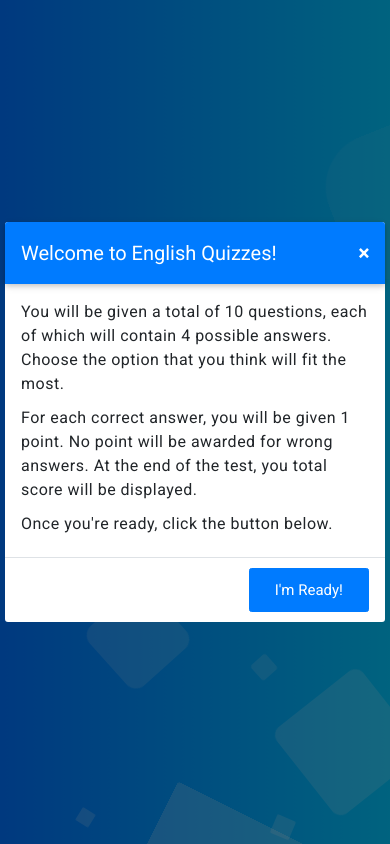
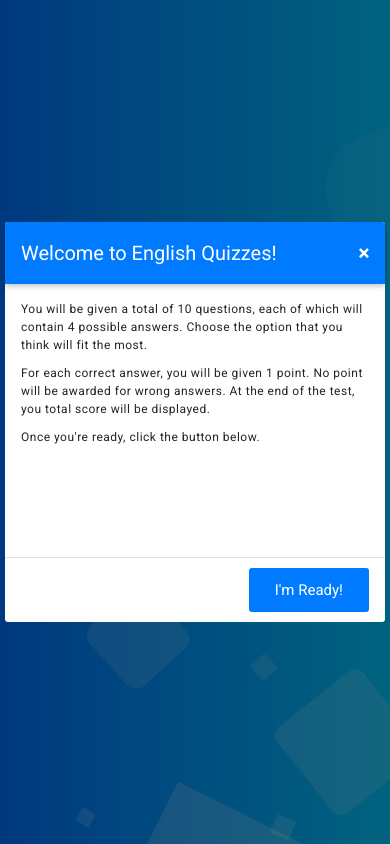
Before and after one commit to thangnt294/english-quizzes, a React (Create React App) app in the folder root/client/: page / in a window 390 px wide. Both pictures are taken after a click on the button "START". Built offline with nearby package versions, Linux system fonts and the light colour scheme; no server answers.

Commit message:
Added responsive design

```diff
--- a/root/client/src/admin-page/css/AdminPage.css
+++ b/root/client/src/admin-page/css/AdminPage.css
@@ -61,3 +61,66 @@
 .table-content {
     border: 1px solid #718096;
 }
+
+@media (max-width: 880px) {
+    .table-container,
+    .table-container .add-button,
+    .table-container .logout-button {
+        font-size: 1.2rem;
+    }
+
+    .table-container .add-button,
+    .table-container .logout-button {
+        padding: 1rem 2.5rem;
+    }
+
+    .table-container h1 {
+        font-size: 2rem;
+    }
+}
+
+@media (max-width: 785px) {
+    .table-container {
+        font-size: 1rem;
+    }
+
+    .select-box {
+        padding: 0.3rem 0.8rem;
+    }
+}
+
+@media (max-width: 620px) {
+    .table-container,
+    .table-container .add-button,
+    .table-container .logout-button {
+        font-size: 0.7rem;
+    }
+
+    .table-container .add-button,
+    .table-container .logout-button {
+        padding: 0.7rem 1.5rem;
+    }
+
+    .table-container h1 {
+        font-size: 1.5rem;
+        margin-bottom: 0.3rem;
+    }
+
+    .table-title {
+        padding: 1.3rem 1.7rem;
+    }
+
+    .select-box {
+        padding: 0.2rem 0.6rem;
+    }
+}
+
+@media (max-width: 470px) {
+    .table-container {
+        font-size: 0.5rem;
+    }
+
+    .select-box {
+        padding: 0.1rem 0.4rem;
+    }
+}
--- a/root/client/src/admin-page/css/Pagination.css
+++ b/root/client/src/admin-page/css/Pagination.css
@@ -35,3 +35,23 @@ nav {
 .spacing-text {
     letter-spacing: 1.5px;
 }
+
+@media (max-width: 880px) {
+    .pagination {
+        margin-right: 1rem;
+    }
+
+    .pagination-button {
+        padding: 0.4rem 1rem;
+    }
+}
+
+@media (max-width: 620px) {
+    .pagination {
+        margin-right: 0;
+    }
+
+    .pagination-button {
+        padding: 0.3rem 0.6rem;
+    }
+}
--- a/root/client/src/admin-page/css/QuestionsData.css
+++ b/root/client/src/admin-page/css/QuestionsData.css
@@ -33,3 +33,27 @@
 .icon-trash:hover {
     color: #d11141;
 }
+
+@media (max-width: 880px) {
+    .icon-caret {
+        font-size: 1.4rem;
+    }
+}
+
+@media (max-width: 785px) {
+    .icon-caret {
+        font-size: 1.2rem;
+    }
+}
+
+@media (max-width: 620px) {
+    .icon-caret {
+        font-size: 0.9rem;
+    }
+}
+
+@media (max-width: 470px) {
+    .icon-caret {
+        font-size: 0.7rem;
+    }
+}
--- a/root/client/src/main-page/components/AboutModal.js
+++ b/root/client/src/main-page/components/AboutModal.js
@@ -18,7 +18,7 @@ function AboutModal(props) {
                 </Modal.Title>
                 <button type="button" className="close-button" onClick={props.onHide}>&times;</button>
             </Modal.Header>
-            <Modal.Body className="modal-body">
+            <Modal.Body className="modal-body about-body">
                 <div>
                     <p>Author: Nguyen Toan Thang</p>
                     <p>Special thanks to: Stack Overflow, Youtube, and of course, Google-sama</p>
--- a/root/client/src/main-page/components/RenderModal.js
+++ b/root/client/src/main-page/components/RenderModal.js
@@ -17,16 +17,16 @@ function RenderModal(props) {
             centered
             dialogClassName="main-modal"
         >
-            <Modal.Header className="modal-header bg-primary">
+            <Modal.Header className="bg-primary">
                 <Modal.Title id="contained-modal-title-vcenter" className="modal-title">
                     <ModalTitle count={count} isStart={isStart} isFinish={isFinish} />
                 </Modal.Title>
                 <button type="button" className="close-button" onClick={props.onHide}>&times;</button>
             </Modal.Header>
-            <Modal.Body className="modal-body">
+            <Modal.Body className="main-body">
                 <ModalBody handleChooseAnswer={handleChooseAnswer} questionState={questionState} />
             </Modal.Body>
-            <Modal.Footer className="modal-footer">
+            <Modal.Footer>
                 <ModalFooter
                     startProgram={startProgram}
                     questionState={questionState}
--- a/root/client/src/main-page/css/AboutModal.css
+++ b/root/client/src/main-page/css/AboutModal.css
@@ -24,3 +24,15 @@
 .modal-body p:nth-child(5) {
     font-style: italic;
 }
+
+@media (max-width: 993px) {
+    .about-body div {
+        font-size: 1.3rem !important;
+    }
+}
+
+@media (max-width: 460px) {
+    .about-body div {
+        font-size: 1.1rem !important;
+    }
+}
--- a/root/client/src/main-page/css/LoginForm.css
+++ b/root/client/src/main-page/css/LoginForm.css
@@ -81,3 +81,20 @@
 .login-message p {
     margin: 0;
 }
+
+@media (max-width: 460px) {
+    .login-form {
+        width: 60%;
+    }
+
+    .login-form h1 {
+        font-size: 2rem;
+        margin-bottom: 2rem;
+    }
+
+    .login-button {
+        margin-top: 1rem;
+        padding: 1rem 5rem;
+        font-size: 1rem;
+    }
+}
--- a/root/client/src/main-page/css/ModalBody.css
+++ b/root/client/src/main-page/css/ModalBody.css
@@ -59,3 +59,9 @@
     margin-bottom: 1.5rem;
     color: #5d7b93;
 }
+
+@media (max-width: 460px) {
+    .main-body div {
+        font-size: 1.2rem;
+    }
+}
--- a/root/client/src/main-page/css/ModalFooter.css
+++ b/root/client/src/main-page/css/ModalFooter.css
@@ -19,3 +19,9 @@
     justify-content: space-between;
     align-items: baseline;
 }
+
+@media (max-width: 580px) {
+    .firstTimer-container {
+        width: 51%;
+    }
+}
--- a/root/client/src/main-page/css/StartPage.css
+++ b/root/client/src/main-page/css/StartPage.css
@@ -81,6 +81,51 @@ button:focus {
     animation-fill-mode: backwards;
 }
 
+/* Media Queries */
+@media (max-width: 820px) {
+    .title > h1 {
+        font-size: 3.5rem;
+    }
+
+    .title > h3 {
+        font-size: 1.5rem;
+    }
+
+    .main-button,
+    .main-button:visited {
+        padding: 1.5rem 4.5rem;
+        font-size: 1.5rem;
+    }
+}
+
+@media (max-width: 640px) {
+    .title > h1 {
+        font-size: 2.5rem;
+    }
+
+    .title > h3 {
+        font-size: 1rem;
+    }
+
+    .main-button,
+    .main-button:visited {
+        padding: 1rem 3rem;
+        font-size: 1rem;
+    }
+
+    .login-text > p {
+        font-size: 0.5rem;
+    }
+
+    .login-text {
+        margin-top: -0.5rem;
+    }
+
+    .title > *:not(:last-child) {
+        margin-bottom: 1rem;
+    }
+}
+
 .login-text {
     animation: textUp 1s ease-in 1.5s;
     animation-fill-mode: backwards;
```
